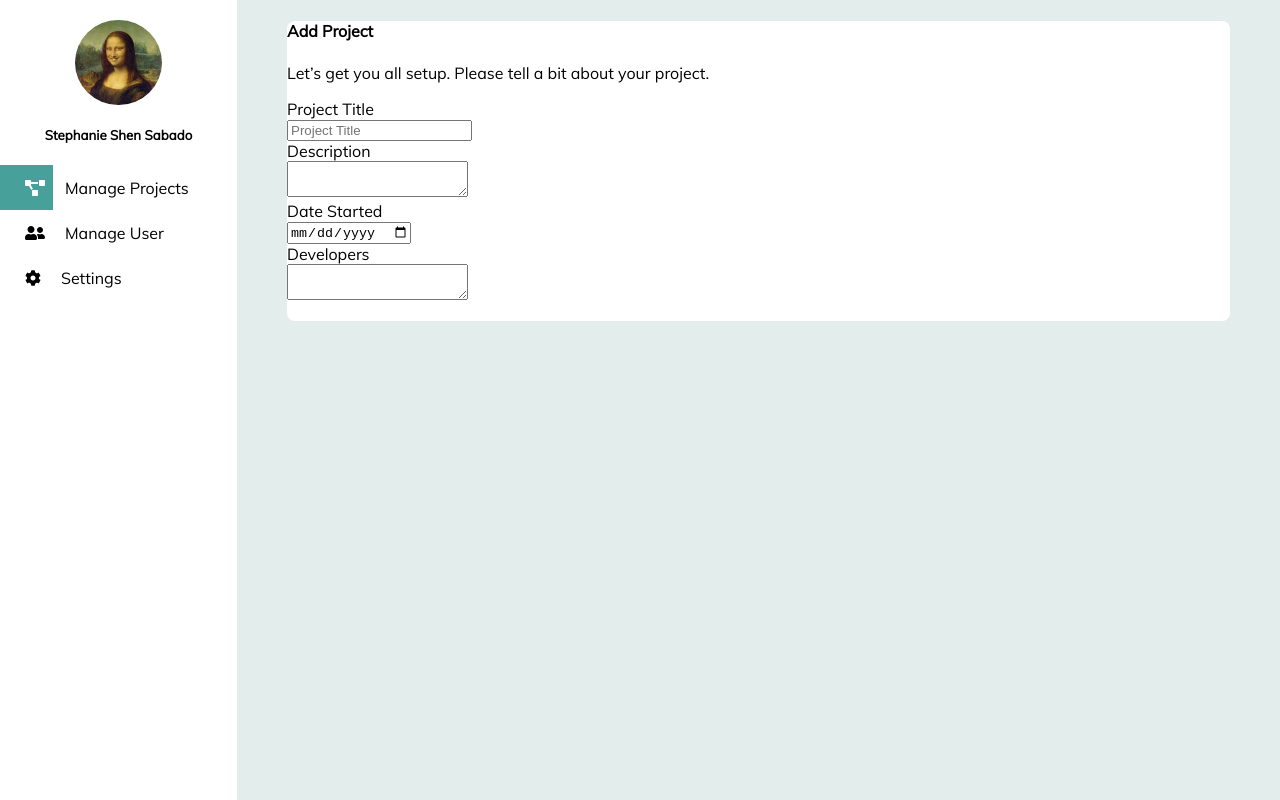
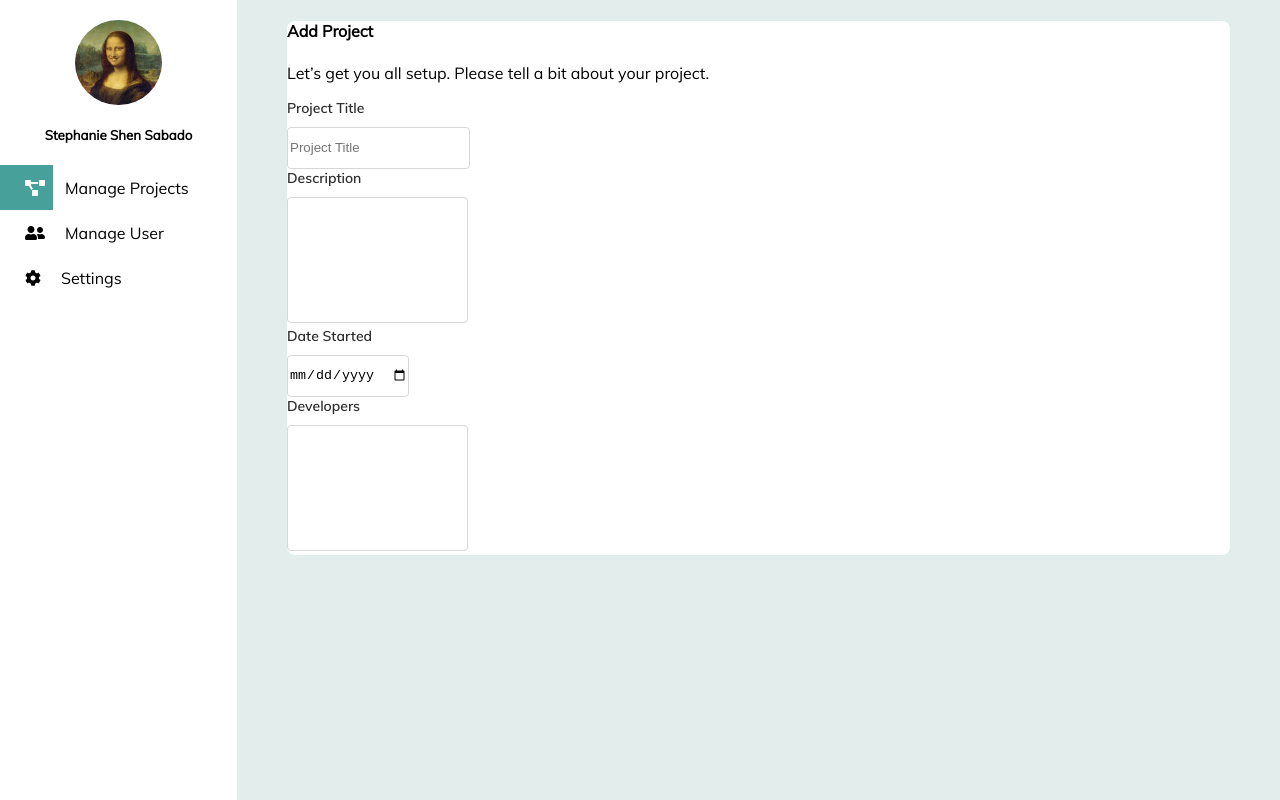
Before and after one commit to stephanieshen/redux-practice, a React (Create React App) app: page /manage-projects/add in a window 1280 px wide. Built offline with nearby package versions, Linux system fonts and the light colour scheme.

Commit message:
input styles

```diff
--- a/src/components/FormField/Datepicker/Datepicker.module.scss
+++ b/src/components/FormField/Datepicker/Datepicker.module.scss
@@ -0,0 +1,10 @@
+.Datepicker {
+    border: 1px solid #D7D7D7;
+    box-sizing: border-box;
+    border-radius: 4px;
+    height: 42px;
+
+    &:focus {
+        outline: none;
+    }
+}
--- a/src/components/FormField/Datepicker/Datepicker.tsx
+++ b/src/components/FormField/Datepicker/Datepicker.tsx
@@ -1,6 +1,8 @@
+import styles from './Datepicker.module.scss';
+
 const Datepicker = () => {
     return (
-        <input type="date" />
+        <input type="date" className={styles.Datepicker} />
     )
 }
 
--- a/src/components/FormField/FormField.module.scss
+++ b/src/components/FormField/FormField.module.scss
@@ -0,0 +1,7 @@
+.Label {
+    color: #2D2D2D;
+    font-size: 14px;
+    margin-bottom: 10px;
+    display: block;
+    font-family: 'Mulish-SemiBold';
+}
--- a/src/components/FormField/FormField.tsx
+++ b/src/components/FormField/FormField.tsx
@@ -2,6 +2,8 @@ import InputText from "./InputText/InputText";
 import Textarea from "./Textarea/Textarea";
 import PropTypes from 'prop-types';
 import Datepicker from "./Datepicker/Datepicker";
+
+import styles from './FormField.module.scss';
 
 const FormField = (props) => {
 
@@ -18,7 +20,7 @@ const FormField = (props) => {
 
     return (
         <div>
-            <label>{props.label}</label>
+            <label className={styles.Label}>{props.label}</label>
             <div>
                 {field(props.type)}
             </div>
--- a/src/components/FormField/InputText/InputText.module.scss
+++ b/src/components/FormField/InputText/InputText.module.scss
@@ -0,0 +1,10 @@
+.InputText {
+    border: 1px solid #D7D7D7;
+    box-sizing: border-box;
+    border-radius: 4px;
+    height: 42px;
+
+    &:focus {
+        outline: none;
+    }
+}
--- a/src/components/FormField/InputText/InputText.tsx
+++ b/src/components/FormField/InputText/InputText.tsx
@@ -1,3 +1,5 @@
+import styles from './InputText.module.scss';
+
 import PropTypes from 'prop-types';
 
 const InputText = (props) => {
@@ -5,6 +7,7 @@ const InputText = (props) => {
         <input
          type="text"
          placeholder={props.placeholder}
+         className={styles.InputText}
         />
     )
 }
--- a/src/components/FormField/Textarea/Textarea.module.scss
+++ b/src/components/FormField/Textarea/Textarea.module.scss
@@ -0,0 +1,10 @@
+.TextArea {
+    border: 1px solid #D7D7D7;
+    box-sizing: border-box;
+    border-radius: 4px;
+    resize: none;
+
+    &:focus {
+        outline: none;
+    }
+}
--- a/src/components/FormField/Textarea/Textarea.tsx
+++ b/src/components/FormField/Textarea/Textarea.tsx
@@ -1,6 +1,8 @@
+import styles from './Textarea.module.scss';
+
 const Textarea = () => {
     return (
-        <textarea />
+        <textarea className={styles.TextArea} rows={8} />
     )
 }
 
--- a/src/pages/ManageProjects/AddProject/AddProject.module.scss
+++ b/src/pages/ManageProjects/AddProject/AddProject.module.scss
@@ -1,5 +1,4 @@
 .AddProject {
     background-color: #fff;
     border-radius: 8px;
-    height: 300px;
 }
```
